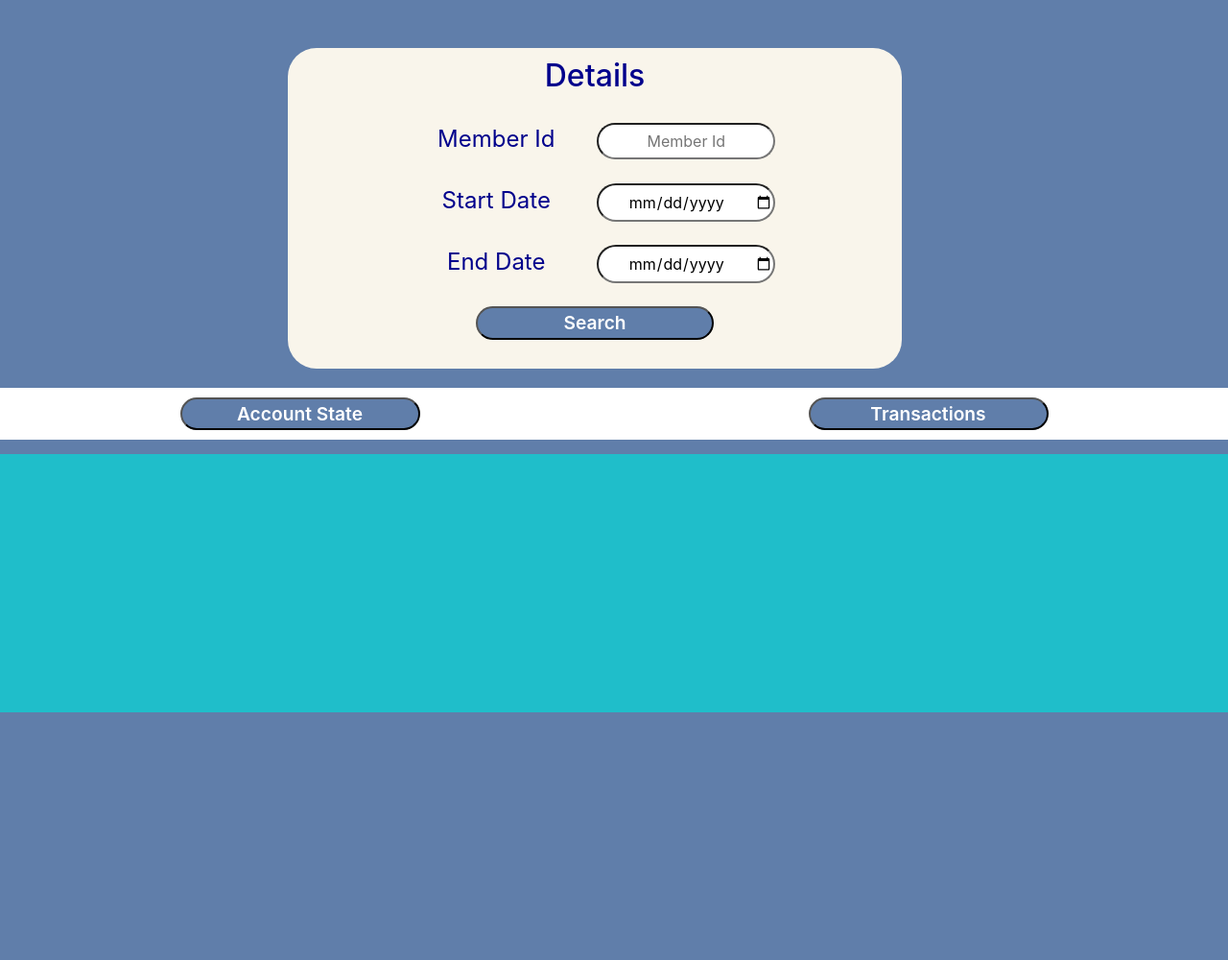
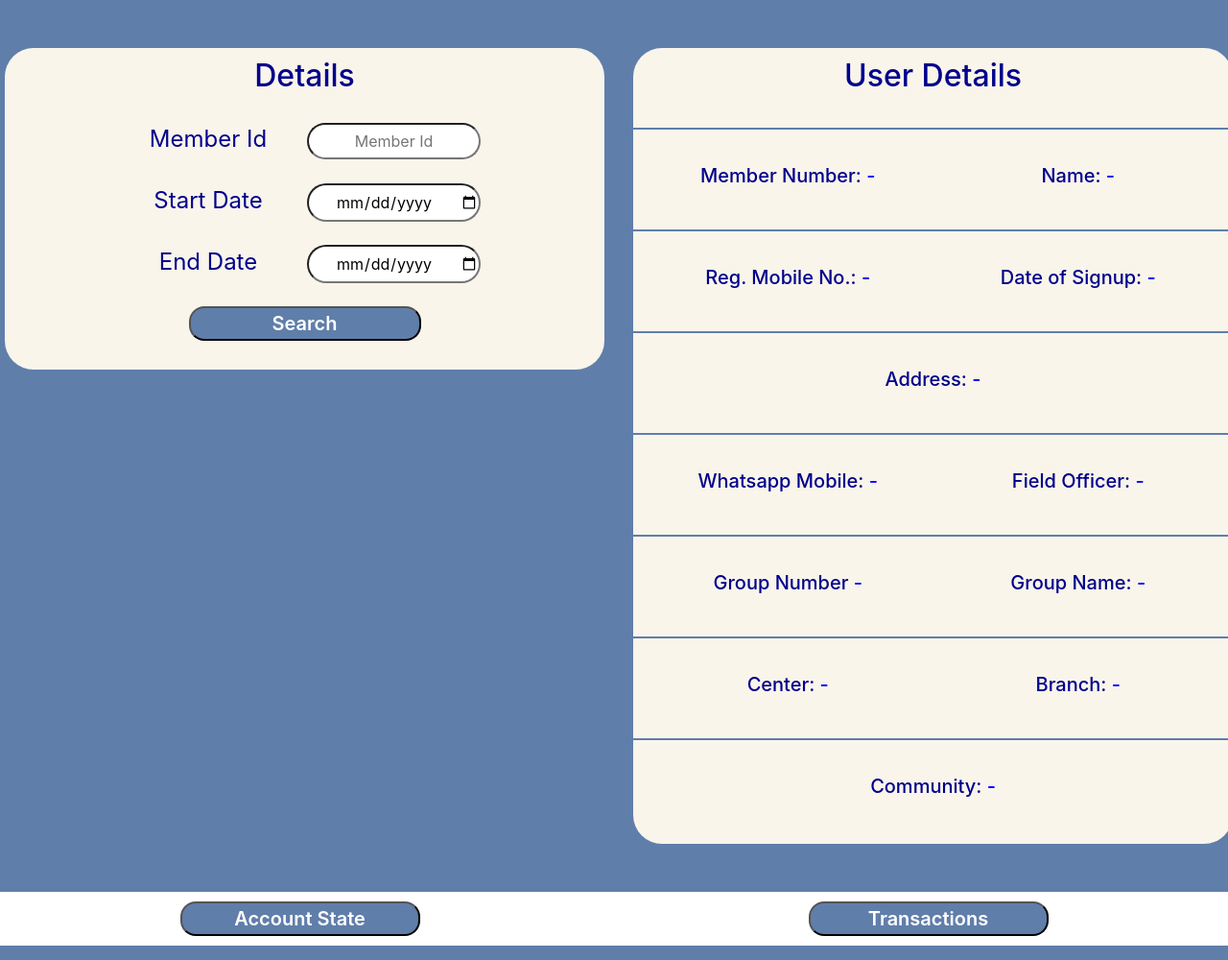
Before and after one commit to nikhil97agr/ReportGeneration, a Django app: page / in a window 1280 px wide. Shown: the part 58-1058 px from the top of the page at 96% size. Before the commit the page ends 800 px from the top, so only its background shows below. Run offline with Django 3.2, Linux system fonts and the light colour scheme.

Commit message:
user details added

```diff
--- a/Report_Generation/Report_Generation/urls.py
+++ b/Report_Generation/Report_Generation/urls.py
@@ -15,11 +15,12 @@ Including another URLconf
 """
 from django.contrib import admin
 from django.urls import path
-from dashboard.views import home, fetch_transactions, fetch_acc_state
+from dashboard.views import home, fetch_transactions, fetch_acc_state,fetch_user_details
 
 urlpatterns = [
     path('admin/', admin.site.urls),
     path('', home, name='home'),
     path('transactions/fetch', fetch_transactions, name='fetch-transactions'),
-    path('accounts/fetch', fetch_acc_state, name='fetch-acc-state')
+    path('accounts/fetch', fetch_acc_state, name='fetch-acc-state'),
+    path('user/fetch', fetch_user_details, name='fetch-user')
 ]
--- a/Report_Generation/dashboard/static/assets/css/index.css
+++ b/Report_Generation/dashboard/static/assets/css/index.css
@@ -8,10 +8,10 @@
 }
 
 .login-form-container{
-    width: 50%;
+    width: 100%;
     height: fit-content;
     background-color: #F9F5EB;
-    margin:50px 0 0 300px;
+    margin:50px 5px 30px 5px;
     border-radius: 30px;
     padding-bottom: 20px;
 
@@ -21,7 +21,7 @@ img{
     display: inline;
 }
 
-.login-icon{
+.form-container{
      display: flex;
     justify-content: center;
     align-items: center;
@@ -66,12 +66,12 @@ label{
 }
 
 button{
-    border-radius: 30px;
+    border-radius: 1rem;
     width: 40%;
     color: white;
     background-color:#607EAA ;
     font-weight: 600;
-    font-size: larger;
+    font-size: 1.25rem;
 }
 hr{
     border: 1px solid #607EAA;
@@ -120,3 +120,15 @@ table{
 tr{
     white-space: nowrap;
 }
+
+.user-detail-container{
+    display: flex;
+}
+
+.user-detail-container div{
+    width: 100%;
+}
+
+h5 span{
+    color: blue;
+}
--- a/Report_Generation/dashboard/static/assets/js/accounts_state.js
+++ b/Report_Generation/dashboard/static/assets/js/accounts_state.js
@@ -49,7 +49,6 @@ $(document).ready(() => {
         }
 
         if (member_id.trim() === "" ) {
-            alert("Member ID required");
 
             return;
 
@@ -67,7 +66,6 @@ $(document).ready(() => {
         acc_data_fetch = false;
         $("#overlay").show()
         const url = $("#acc_url").val()
-        console.log(url)
         $.ajax({
             type: "POST",
             url: url,
@@ -78,7 +76,6 @@ $(document).ready(() => {
 
                 statuscode = response.status_code
                 if (statuscode == 0) {
-                    console.log(response.acc_state)
                     render_accounts_state_table(response.acc_state, start_date, end_date).then(data => { })
                     .catch(err=>{$("#overlay").hide()
                 console.log(err) })
--- /dev/null
+++ b/Report_Generation/dashboard/static/assets/js/user_detail.js
@@ -0,0 +1,63 @@
+var mem_prev_user = ""
+
+$(document).ready(() => {
+    $("#search").click(() => {
+        const member_id = $("#member_id").val();
+
+
+
+        if (member_id.trim() === "") {
+
+            return;
+
+        }
+        if (mem_prev_user === member_id) {
+
+
+
+
+            return;
+        }
+        mem_prev_user = member_id;
+        $("#overlay").show()
+        const url = $("#user_url").val()
+        $.ajax({
+            type: "POST",
+            url: url,
+            data: JSON.stringify({ member_id }),
+            contentType: "application/json; charset=utf-8",
+            dataType: "json",
+            success: response => {
+
+                statuscode = response.status_code
+                if (statuscode == 0) {
+                    const data = response.user[0].fields
+                    $("#mem_num_disp").html(data.mem_num)
+                    $("#name").html(data.mem_name)
+                    $("#reg_mob_num").html(data.reg_mobile)
+                    $("#date_sign_up").html(data.DateSignup)
+                    $("#address").html(data.address)
+                    $("#whatsapp_mobile").html(data.whatsapp_mobile)
+                    $("#field_officer").html(data.field_office)
+                    $("#group_number").html(data.group_num)
+                    $("#group_name").html(data.group_name)
+                    $("#center").html(data.center_name)
+                    $("#branch").html(data.branch_name)
+                    $("#community").html(data.community)
+
+                }
+                else {
+                    alert("Invalid member ID")
+                    $("#overlay").hide()
+                }
+
+            },
+            error: err => {
+                alert("Something went wrong")
+                $("#overlay").hide()
+            }
+        });
+
+
+    })
+})
--- a/Report_Generation/dashboard/templates/index.html
+++ b/Report_Generation/dashboard/templates/index.html
@@ -39,15 +39,16 @@
     </div>
 
     <div class="top-container">
+        <div class="row">
+            <div class="col-lg-6 col-sm-6 col-md-6 col-xs-6">
                 <div class="login-form-container">
+
                     <div class="login-icon">
                         <h3>Details</h3>
                     </div>
-
                     <form>
                         <div>
                             <label for="member_id">Member Id</label>
-
                             <input type="text" id="member_id" name="member_id" placeholder="Member Id" />
                             </div>
                             <div>
@@ -63,27 +64,94 @@
                         <div>
                             <input type="text" id="url" value="{% url 'fetch-transactions' %}" disabled hidden>
                             <input type="text" id="acc_url" value="{% url 'fetch-acc-state' %}" disabled hidden>
+                            <input type="text" id="user_url" value="{% url 'fetch-user' %}" disabled hidden>
                             <button type="button" id="search">Search</button>
                             </div>
                             </form>
+                </div>
+                </div>
+                <div class="col-lg-6 col-sm-6 col-md-6 col-xs-6">
+                    <div class="login-form-container">
 
-
+                        <div class="form-container">
+                            <h3>User Details</h3>
+                        </div>
+                        <hr>
+                        <div class="user-detail-container">
+                            <div>
+                                <h5>Member Number: <span id="mem_num_disp">-</span></h5>
+                            </div>
+                            <div>
+                                <h5>Name: <span id="name">-</span></h5>
+                            </div>
+                        </div>
+                        <hr>
+                        <div class="user-detail-container">
+                            <div>
+                                <h5>Reg. Mobile No.: <span id="reg_mob_num">-</span></h5>
+                            </div>
+                            <div>
+                                <h5>Date of Signup: <span id="date_sign_up">-</span></h5>
+                            </div>
+                        </div>
+                        <hr>
+                        <div class="user-detail-container">
+                            <div>
+                                <h5>Address: <span id="address">-</span>
+                                </h5>
+                            </div>
+                        </div>
+                        <hr>
+                        <div class="user-detail-container">
+                            <div>
+                                <h5>Whatsapp Mobile: <span id="whatsapp_mobile">-</span></h5>
+                            </div>
+                            <div>
+                                <h5>Field Officer: <span id="field_officer">-</span></h5>
+                            </div>
+                        </div>
+                        <hr>
+                        <div class="user-detail-container">
+                            <div>
+                                <h5>Group Number <span id="group_number">-</span></h5>
+                            </div>
+                            <div>
+                                <h5>Group Name: <span id="group_name">-</span></h5>
+                            </div>
+                        </div>
+                        <hr>
+                        <div class="user-detail-container">
+                            <div>
+                                <h5>Center: <span id="center">-</span></h5>
+                            </div>
+                            <div>
+                                <h5>Branch: <span id="branch">-</span></h5>
+                            </div>
+                        </div>
+                        <hr>
+                        <div class="user-detail-container">
+                            <div>
+                                <h5>Community: <span id="community">-</span></h5>
+                            </div>
+                        </div>
+                        </div>
+                        </div>
                         </div>
 
         <div class="button-container">
             <div class="row" style="text-align: center;">
                 <div class="col-lg-6 col-sm-6 col-xs-6 col-md-6">
-                    <button type = "button" id="account_btn">Account State</button>
+                    <button type="button" id="account_btn">Account State</button>
                 </div>
                 <div class="col-lg-6 col-sm-6 col-xs-6 col-md-6">
-                    <button type = "button" id="transaction_btn">Transactions</button>
+                    <button type="button" id="transaction_btn">Transactions</button>
                 </div>
             </div>
         </div>
-        <table class="table table-bordered table-striped table-dark" id="account_state" hidden >
+        <table class="table table-bordered table-striped table-dark" id="account_state" hidden>
             <thead class="thead-light">
                 <tr>
-                    <th scope="row" colspan="12" >
+                    <th scope="row" colspan="12">
                         <p>Select Account Number</p>
                         <select id="account_nums1">
                             <option value="default">All Data</option>
@@ -133,10 +201,10 @@
 
             </tbody>
         </table>
-            <table class="table table-bordered table-striped table-dark" id="transactions_table" hidden >
+        <table class="table table-bordered table-striped table-dark" id="transactions_table" hidden>
             <thead class="thead-light">
                 <tr>
-                        <th scope="row" colspan="8" >
+                    <th scope="row" colspan="8">
                         <p>Select Account Number</p>
                         <select id="account_nums">
                             <option value="default">All Data</option>
@@ -172,6 +240,7 @@
     <script src="https://cdn.jsdelivr.net/npm/bootstrap@4.3.1/dist/js/bootstrap.min.js"></script>
     <script src="{% static 'assets/js/index.js' %}"></script>
     <script src="{% static 'assets/js/accounts_state.js' %}"></script>
+    <script src="{% static 'assets/js/user_detail.js' %}"></script>
 </body>
 
 </html>
--- a/Report_Generation/dashboard/views.py
+++ b/Report_Generation/dashboard/views.py
@@ -8,12 +8,37 @@ from django.core.serializers import serialize
 from dashboard.models.account_state import Account_State
 from dashboard.models.transaction import Transaction
 from dashboard.models.account_state import Account_State
+from dashboard.models.user import User
 
 # Create your views here.
 
 
 def home(request):
     return render(request, 'index.html')
+
+
+@csrf_exempt
+def fetch_user_details(request):
+    try:
+        data = json.loads(request.body)
+        member = data['member_id']
+        user = User.objects.get(
+            mem_num=member)
+        if(user is None):
+            return JsonResponse({"status_code": 1}, status=200)
+
+        user = serialize('python', [user])
+
+        return JsonResponse({"status_code": 0, "user": user}, status=200)
+    except User.DoesNotExist as ex:
+        return JsonResponse({"status_code": 1}, status=200)
+
+    except Exception as ex:
+        err_type, value, traceback = sys.exc_info()
+        print('{0} at line {1} in {2}'.format(str(value), str(
+            traceback.tb_lineno), str(traceback.tb_frame.f_code.co_filename)))
+        return JsonResponse({"status_code": -1, "message": "Something went wrong"}, status=500)
+
 
 @csrf_exempt
 def fetch_acc_state(request):
@@ -41,16 +66,17 @@ def fetch_transactions(request):
     try:
         data = json.loads(request.body)
         member = data['member_id']
-        transactions = Transaction.objects.filter(mem_num=member).order_by("date")
+        transactions = Transaction.objects.filter(
+            mem_num=member).order_by("date")
 
         if(transactions is None):
-            return JsonResponse({"status_code":1}, status=200)
+            return JsonResponse({"status_code": 1}, status=200)
 
         transactions = serialize('python', transactions)
 
-        return JsonResponse({"status_code":0, "transactions":transactions}, status=200)
+        return JsonResponse({"status_code": 0, "transactions": transactions}, status=200)
     except Exception as ex:
         err_type, value, traceback = sys.exc_info()
         print('{0} at line {1} in {2}'.format(str(value), str(
             traceback.tb_lineno), str(traceback.tb_frame.f_code.co_filename)))
-        return JsonResponse({"status_code":-1, "message":"Something went wrong"}, status=500)
+        return JsonResponse({"status_code": -1, "message": "Something went wrong"}, status=500)
```
Lines whose indentation alone changed are shown as unchanged.
